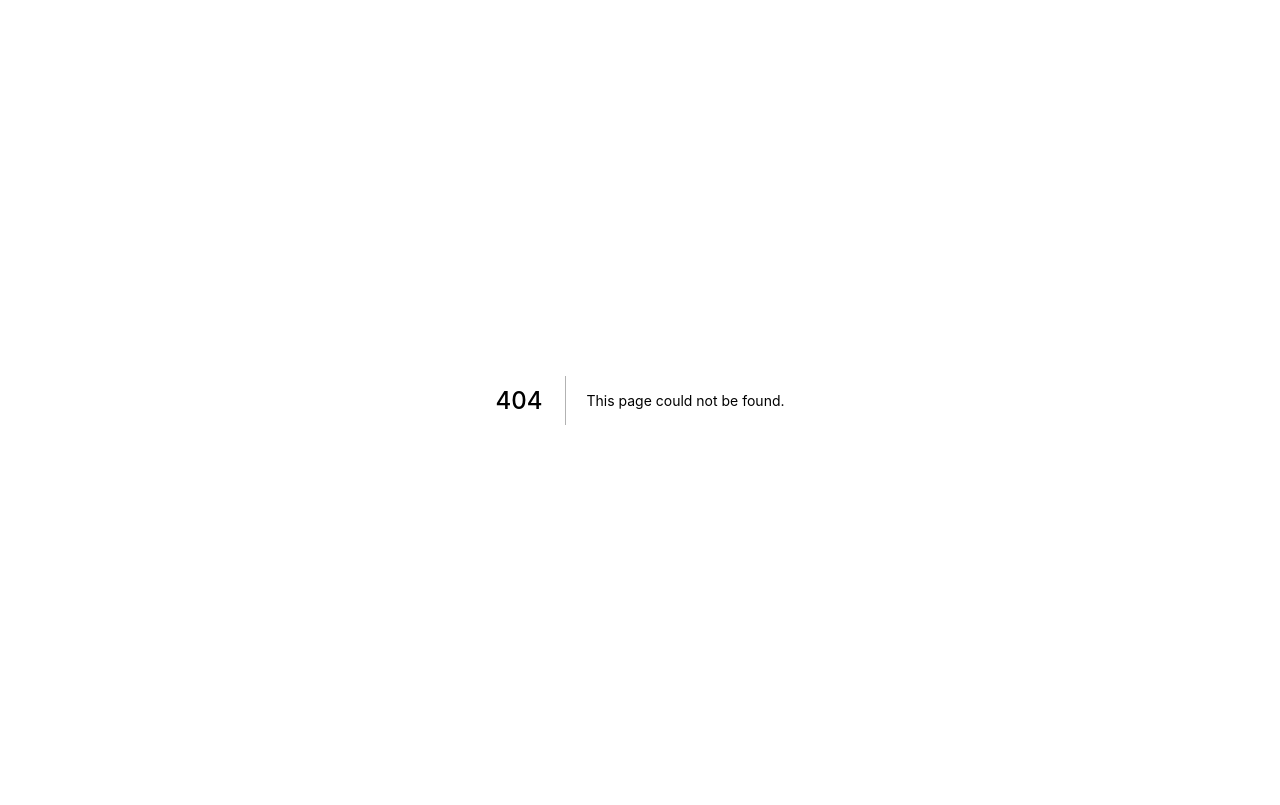
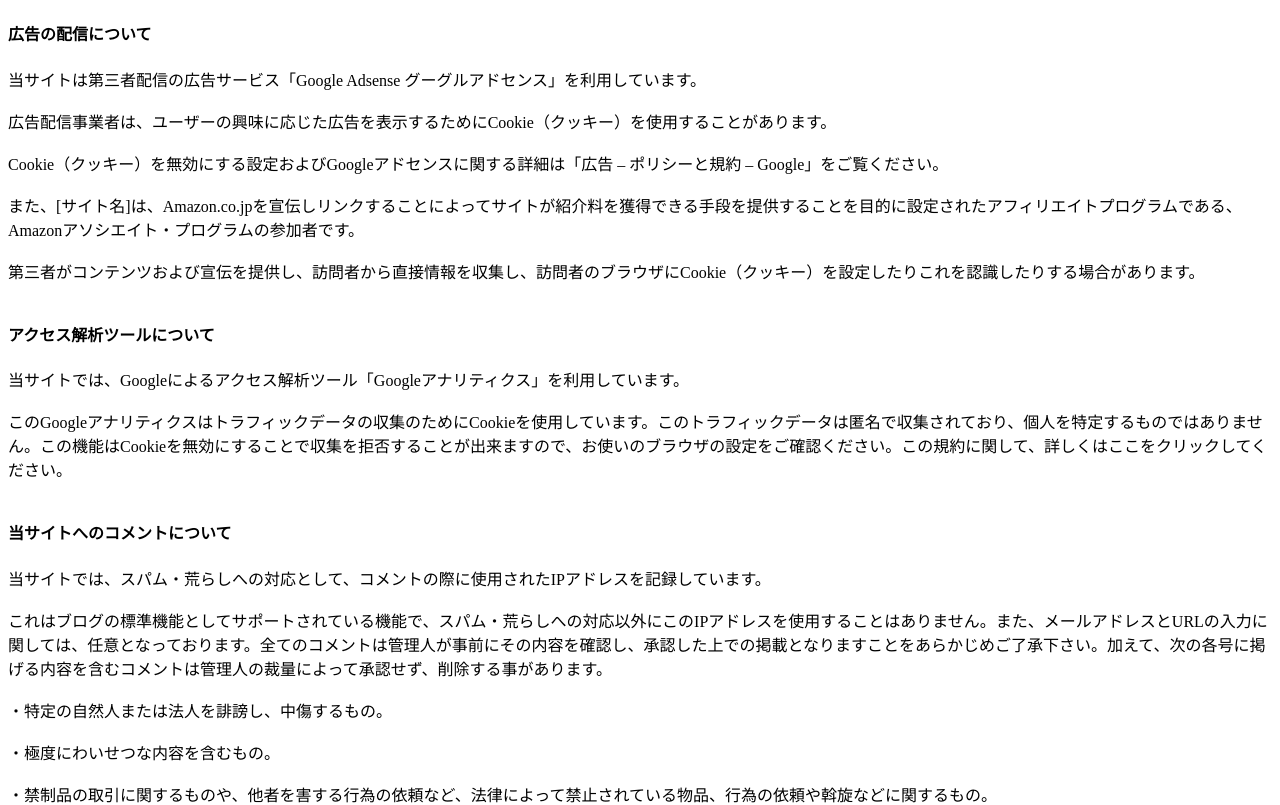
Before and after one commit to Shinyaigeek/ShinyaigeekBlog, a Next.js app: page /privacypolicy in a window 1280 px wide. Before the commit this address had no page. Shown: the top 805 px of the page. Built offline with nearby package versions, Linux system fonts and the light colour scheme.

Commit message:
[add]Routing

```diff
--- a/pages/post.tsx
+++ b/pages/post.tsx
@@ -3,7 +3,7 @@
 import { NextPage } from "next";
 import Head from "next/head";
 import { WithRouterProps } from "next/dist/client/with-router";
-// import fetch from "isomorphic-unfetch";
+import fetch from "isomorphic-unfetch";
 
 const fixHtml: Function = (handleShareFlag: Function) => (flag: boolean) => {
   const doc: HTMLElement = document.querySelector("html")!;
--- /dev/null
+++ b/pages/privacypolicy.tsx
@@ -0,0 +1,64 @@
+import React from "react";
+
+export default function privacypolicy() {
+  return (
+    <div>
+      <h4>広告の配信について</h4>
+      当サイトは第三者配信の広告サービス「Google Adsense
+      グーグルアドセンス」を利用しています。
+      <br />
+      <br />
+      広告配信事業者は、ユーザーの興味に応じた広告を表示するためにCookie（クッキー）を使用することがあります。
+      <br />
+      <br />
+      Cookie（クッキー）を無効にする設定およびGoogleアドセンスに関する詳細は「広告
+      – ポリシーと規約 – Google」をご覧ください。
+      <br />
+      <br />
+      また、[サイト名]は、Amazon.co.jpを宣伝しリンクすることによってサイトが紹介料を獲得できる手段を提供することを目的に設定されたアフィリエイトプログラムである、Amazonアソシエイト・プログラムの参加者です。
+      <br />
+      <br />
+      第三者がコンテンツおよび宣伝を提供し、訪問者から直接情報を収集し、訪問者のブラウザにCookie（クッキー）を設定したりこれを認識したりする場合があります。
+      <br />
+      <br />
+      <h4>アクセス解析ツールについて</h4>
+      当サイトでは、Googleによるアクセス解析ツール「Googleアナリティクス」を利用しています。
+      <br />
+      <br />
+      このGoogleアナリティクスはトラフィックデータの収集のためにCookieを使用しています。このトラフィックデータは匿名で収集されており、個人を特定するものではありません。この機能はCookieを無効にすることで収集を拒否することが出来ますので、お使いのブラウザの設定をご確認ください。この規約に関して、詳しくはここをクリックしてください。
+      <br />
+      <br />
+      <h4>当サイトへのコメントについて</h4>
+      当サイトでは、スパム・荒らしへの対応として、コメントの際に使用されたIPアドレスを記録しています。
+      <br />
+      <br />
+      これはブログの標準機能としてサポートされている機能で、スパム・荒らしへの対応以外にこのIPアドレスを使用することはありません。また、メールアドレスとURLの入力に関しては、任意となっております。全てのコメントは管理人が事前にその内容を確認し、承認した上での掲載となりますことをあらかじめご了承下さい。加えて、次の各号に掲げる内容を含むコメントは管理人の裁量によって承認せず、削除する事があります。
+      <br />
+      <br />
+      ・特定の自然人または法人を誹謗し、中傷するもの。
+      <br />
+      <br />
+      ・極度にわいせつな内容を含むもの。
+      <br />
+      <br />
+      ・禁制品の取引に関するものや、他者を害する行為の依頼など、法律によって禁止されている物品、行為の依頼や斡旋などに関するもの。
+      <br />
+      <br />
+      ・その他、公序良俗に反し、または管理人によって承認すべきでないと認められるもの。
+      <br />
+      <br />
+      <h4>免責事項</h4>
+      当サイトで掲載している画像の著作権・肖像権等は各権利所有者に帰属致します。権利を侵害する目的ではございません。記事の内容や掲載画像等に問題がございましたら、各権利所有者様本人が直接メールでご連絡下さい。確認後、対応させて頂きます。
+      <br />
+      <br />
+      当サイトからリンクやバナーなどによって他のサイトに移動された場合、移動先サイトで提供される情報、サービス等について一切の責任を負いません。
+      <br />
+      <br />
+      当サイトのコンテンツ・情報につきまして、可能な限り正確な情報を掲載するよう努めておりますが、誤情報が入り込んだり、情報が古くなっていることもございます。
+      <br />
+      <br />
+      当サイトに掲載された内容によって生じた損害等の一切の責任を負いかねますのでご了承ください。
+      <br />
+    </div>
+  );
+}
```
Also changed, not shown: pages/profile.tsx (added, +39 -0 lines).
